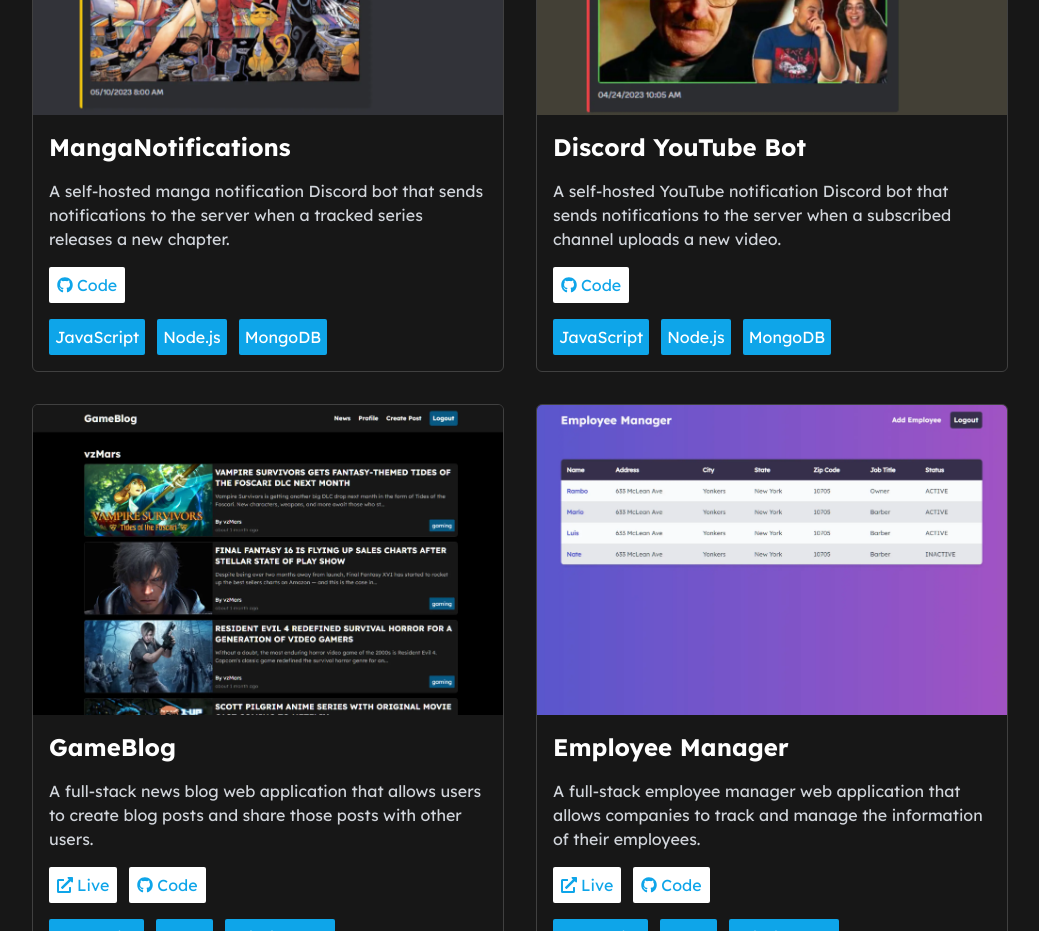
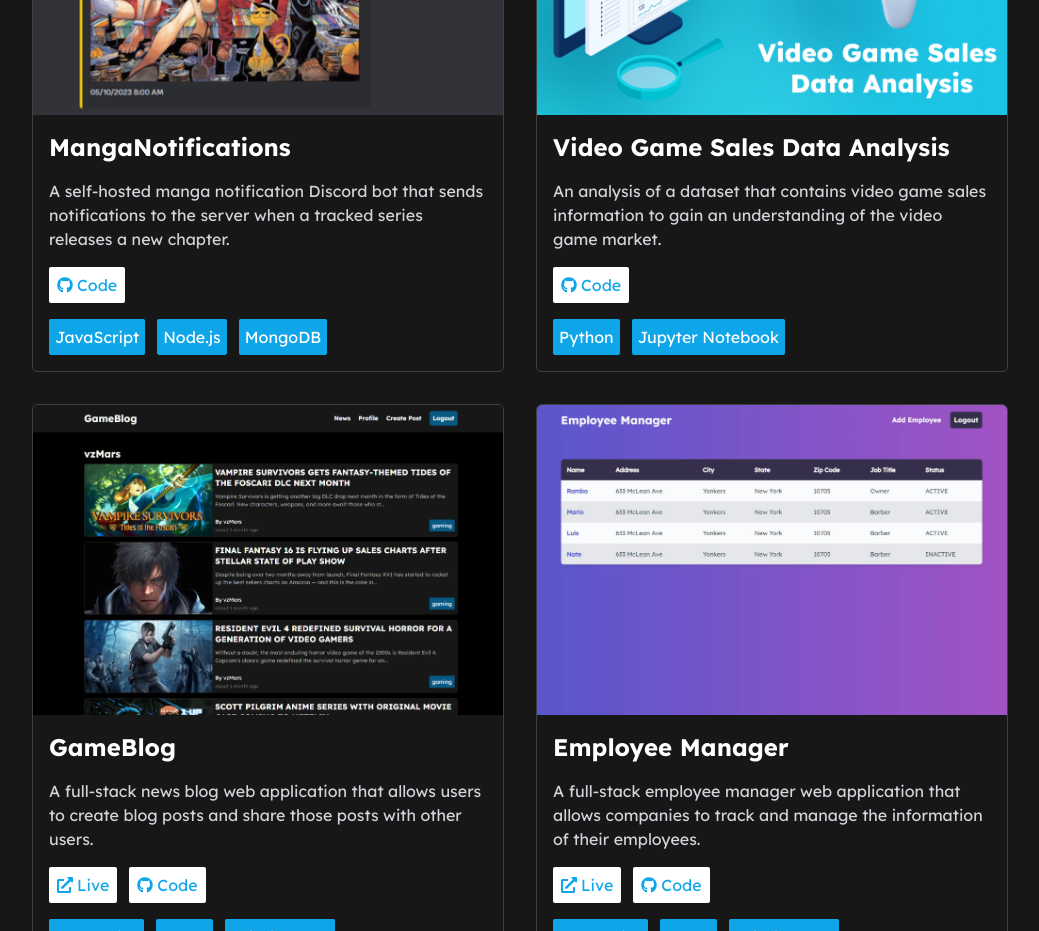
Before and after one commit to vzMars/portfolio, a React (Vite) app: page /projects in a window 1280 px wide. Shown: the part 1100-2031 px from the top of the page, without its empty margins (120-1159 px from the left). Built offline with nearby package versions, Linux system fonts and the light colour scheme.

Commit message:
updated projects and about section

```diff
--- a/src/pages/About.tsx
+++ b/src/pages/About.tsx
@@ -51,114 +51,120 @@
         <li className='flex flex-col items-center justify-center gap-3 text-lg'>
           <img
             src='https://cdn.jsdelivr.net/gh/devicons/devicon/icons/javascript/javascript-original.svg'
-            className='w-14 sm:w-24'
+            className='w-12 sm:w-24'
           />
           <span>JavaScript</span>
         </li>
         <li className='flex flex-col items-center justify-center gap-3 text-lg'>
           <img
             src='https://cdn.jsdelivr.net/gh/devicons/devicon/icons/typescript/typescript-original.svg'
-            className='w-14 sm:w-24'
+            className='w-12 sm:w-24'
           />
           <span>TypeScript</span>
         </li>
         <li className='flex flex-col items-center justify-center gap-3 text-lg'>
           <img
             src='https://cdn.jsdelivr.net/gh/devicons/devicon/icons/react/react-original.svg'
-            className='w-14 sm:w-24'
+            className='w-12 sm:w-24'
           />
           <span>React</span>
         </li>
         <li className='flex flex-col items-center justify-center gap-3 text-lg'>
           <img
             src='https://cdn.jsdelivr.net/gh/devicons/devicon/icons/nodejs/nodejs-original.svg'
-            className='w-14 sm:w-24'
+            className='w-12 sm:w-24'
           />
           <span>Node.js</span>
         </li>
         <li className='flex flex-col items-center justify-center gap-3 text-lg'>
-          <i className='devicon-express-original text-[56px] sm:text-8xl'></i>
+          <i className='devicon-express-original text-[48px] sm:text-8xl'></i>
           <span>Express</span>
         </li>
         <li className='flex flex-col items-center justify-center gap-3 text-lg'>
           <img
             src='https://cdn.jsdelivr.net/gh/devicons/devicon/icons/java/java-original.svg'
-            className='w-14 sm:w-24'
+            className='w-12 sm:w-24'
           />
           <span>Java</span>
         </li>
         <li className='flex flex-col items-center justify-center gap-3 text-lg'>
           <img
             src='https://cdn.jsdelivr.net/gh/devicons/devicon/icons/spring/spring-original.svg'
-            className='w-14 sm:w-24'
+            className='w-12 sm:w-24'
           />
           <span>Spring Boot</span>
         </li>
         <li className='flex flex-col items-center justify-center gap-3 text-lg'>
           <img
             src='https://cdn.jsdelivr.net/gh/devicons/devicon/icons/csharp/csharp-original.svg'
-            className='w-14 sm:w-24'
+            className='w-12 sm:w-24'
           />
           <span>C#</span>
         </li>
         <li className='flex flex-col items-center justify-center gap-3 text-lg'>
           <img
             src='https://cdn.jsdelivr.net/gh/devicons/devicon/icons/dot-net/dot-net-plain.svg'
-            className='w-14 sm:w-24'
+            className='w-12 sm:w-24'
           />
           <span>ASP.NET</span>
         </li>
         <li className='flex flex-col items-center justify-center gap-3 text-lg'>
           <img
+            src='https://cdn.jsdelivr.net/gh/devicons/devicon/icons/python/python-original.svg'
+            className='w-12 sm:w-24'
+          />
+          <span>Python</span>
+        </li>
+        <li className='flex flex-col items-center justify-center gap-3 text-lg'>
+          <img
             src='https://cdn.jsdelivr.net/gh/devicons/devicon/icons/postgresql/postgresql-original.svg'
-            className='w-14 sm:w-24'
+            className='w-12 sm:w-24'
           />
           <span>PostgreSQL</span>
         </li>
         <li className='flex flex-col items-center justify-center gap-3 text-lg'>
-          <i className='devicon-microsoftsqlserver-plain text-[56px] sm:text-8xl'></i>
+          <i className='devicon-microsoftsqlserver-plain text-[48px] sm:text-8xl'></i>
           <span>Microsoft SQL Server</span>
         </li>
-
         <li className='flex flex-col items-center justify-center gap-3 text-lg'>
           <img
             src='https://cdn.jsdelivr.net/gh/devicons/devicon/icons/mongodb/mongodb-original.svg'
-            className='w-14 sm:w-24'
+            className='w-12 sm:w-24'
           />
           <span>MongoDB</span>
         </li>
         <li className='flex flex-col items-center justify-center gap-3 text-lg'>
           <img
             src='https://cdn.jsdelivr.net/gh/devicons/devicon/icons/git/git-original.svg'
-            className='w-14 sm:w-24'
+            className='w-12 sm:w-24'
           />
           <span>Git</span>
         </li>
         <li className='flex flex-col items-center justify-center gap-3 text-lg'>
           <img
             src='https://cdn.jsdelivr.net/gh/devicons/devicon/icons/html5/html5-original.svg'
-            className='w-14 sm:w-24'
+            className='w-12 sm:w-24'
           />
           <span>HTML</span>
         </li>
         <li className='flex flex-col items-center justify-center gap-3 text-lg'>
           <img
             src='https://cdn.jsdelivr.net/gh/devicons/devicon/icons/css3/css3-original.svg'
-            className='w-14 sm:w-24'
+            className='w-12 sm:w-24'
           />
           <span>CSS</span>
         </li>
         <li className='flex flex-col items-center justify-center gap-3 text-lg'>
           <img
             src='https://cdn.jsdelivr.net/gh/devicons/devicon/icons/bootstrap/bootstrap-original.svg'
-            className='w-14 sm:w-24'
+            className='w-12 sm:w-24'
           />
           <span>Bootstrap</span>
         </li>
         <li className='flex flex-col items-center justify-center gap-3 text-lg'>
           <img
             src='https://cdn.jsdelivr.net/gh/devicons/devicon/icons/tailwindcss/tailwindcss-plain.svg'
-            className='w-14 sm:w-24'
+            className='w-12 sm:w-24'
           />
           <span>Tailwind CSS</span>
         </li>
--- a/src/pages/Projects.tsx
+++ b/src/pages/Projects.tsx
@@ -115,15 +115,16 @@
         <div className='overflow-hidden rounded-md border border-neutral-700'>
           <img src='/images/project5.webp' alt='youtube-bot' />
           <div className='flex flex-col space-y-4 p-4'>
-            <h2 className='font-lexbold text-2xl'>Discord YouTube Bot</h2>
+            <h2 className='font-lexbold text-2xl'>
+              Video Game Sales Data Analysis
+            </h2>
             <p className='text-gray-300'>
-              A self-hosted YouTube notification Discord bot that sends
-              notifications to the server when a subscribed channel uploads a
-              new video.
+              An analysis of a dataset that contains video game sales
+              information to gain an understanding of the video game market.
             </p>
             <div className='flex space-x-3'>
               <a
-                href='https://github.com/vzMars/discord-youtube-bot'
+                href='https://github.com/vzMars/video-game-sales-analysis'
                 target='_blank'
                 className='flex items-center gap-1 rounded-sm border-sky-500 bg-white px-2 py-1.5 text-sky-500 hover:opacity-95'
               >
@@ -132,9 +133,10 @@
               </a>
             </div>
             <div className='flex flex-wrap gap-3'>
-              <span className='rounded-sm bg-sky-500 p-1.5'>JavaScript</span>
-              <span className='rounded-sm bg-sky-500 p-1.5'>Node.js</span>
-              <span className='rounded-sm bg-sky-500 p-1.5'>MongoDB</span>
+              <span className='rounded-sm bg-sky-500 p-1.5'>Python</span>
+              <span className='rounded-sm bg-sky-500 p-1.5'>
+                Jupyter Notebook
+              </span>
             </div>
           </div>
         </div>
```
Also changed, not shown: public/images/project5.webp.
